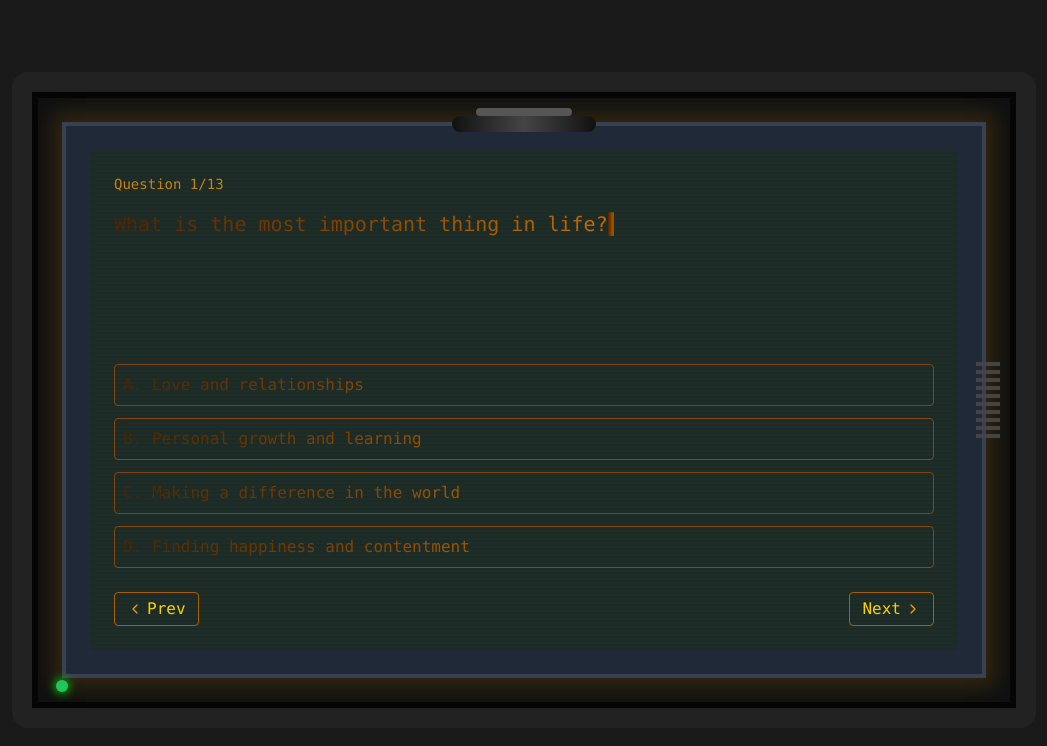
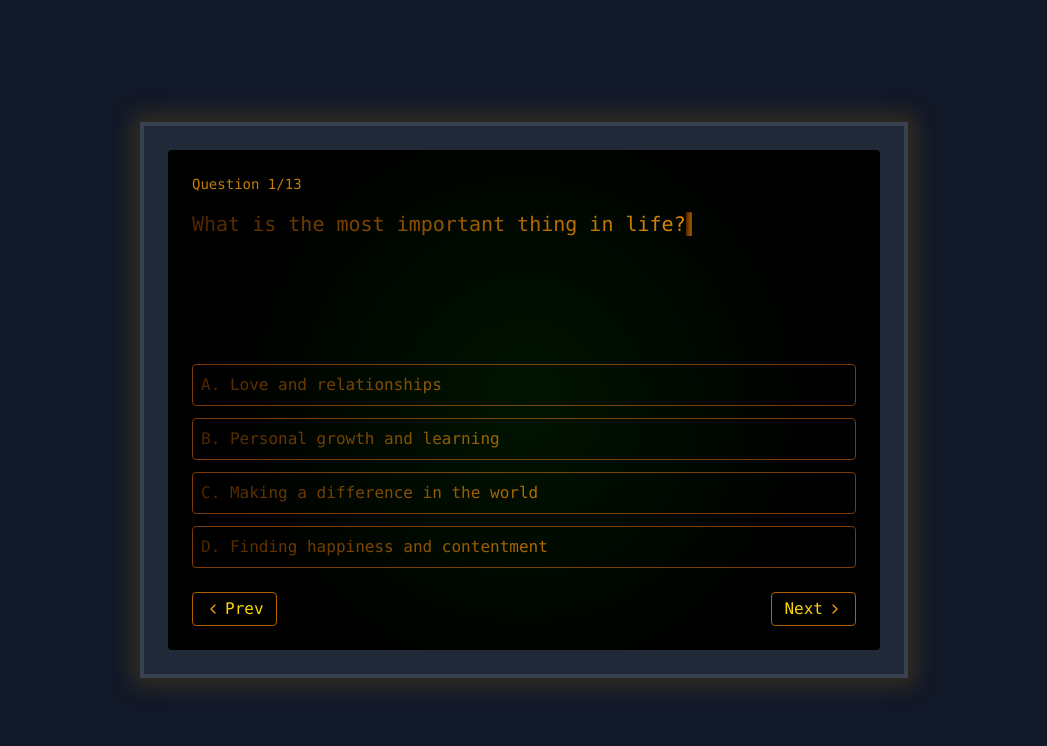
Before and after one commit to raimonvibe/retro-typewriter, a Next.js app: page / in a window 1280 px wide. Shown: the top 746 px of the page, without its empty margins (116-1163 px from the left). Built offline with nearby package versions, Linux system fonts and the light colour scheme.

Commit message:
Update page.tsx

```diff
--- a/app/page.tsx
+++ b/app/page.tsx
@@ -275,36 +275,20 @@
   }
 
   return (
-  <div className="bg-[#1a1a1a] min-h-screen flex items-center justify-center p-6">
-    <div className="bg-[#333] border-[20px] border-[#222] rounded-[1rem] shadow-[inset_0_0_20px_#000] relative w-full max-w-5xl overflow-hidden">
+    <div className="flex items-center justify-center min-h-screen bg-gray-900 p-4">
+      <div className="w-full max-w-3xl">
+        <div className="bg-gray-800 rounded-lg p-6 shadow-[0_0_20px_8px_rgba(255,170,0,0.15)] border-4 border-gray-700">
+          <div className="bg-black rounded relative overflow-hidden p-6 min-h-[500px] flex flex-col">
+            {/* CRT effects */}
+            <div className="absolute inset-0 pointer-events-none bg-[linear-gradient(transparent_50%,rgba(0,0,0,0.02)_50%)] bg-[length:100%_4px]" />
+            <div className="absolute inset-0 pointer-events-none opacity-10 bg-[radial-gradient(circle,rgba(10,255,10,0.8)_0%,rgba(0,0,0,0)_70%)]" />
 
-      {/* Power LED */}
-      <div className="absolute bottom-4 left-6 w-3 h-3 bg-green-500 rounded-full shadow-[0_0_8px_2px_rgba(0,255,0,0.6)]" />
-
-      {/* Ventilation slits */}
-      <div className="absolute right-4 top-1/2 -translate-y-1/2 space-y-1">
-        {Array.from({ length: 10 }).map((_, i) => (
-          <div key={i} className="w-6 h-1 bg-[#444] rounded-sm" />
-        ))}
-      </div>
-
-      {/* Top panel strip */}
-      <div className="absolute top-4 left-1/2 -translate-x-1/2 w-24 h-2 rounded-full bg-[#555]" />
-      <div className="absolute top-6 left-1/2 -translate-x-1/2 w-36 h-4 rounded-full bg-gradient-to-r from-[#111] via-[#444] to-[#111]" />
-
-      {/* Screen container */}
-      <div className="p-6 bg-[#111] border-[6px] border-[#050505] rounded-md shadow-inner">
-        <div className="bg-gray-800 rounded-lg p-6 shadow-[0_0_20px_8px_rgba(255,170,0,0.15)] border-4 border-gray-700">
-        <div className="bg-[#1f2d28] rounded relative overflow-hidden p-6 min-h-[500px] flex flex-col">
-            {/* Scanline and CRT glow */}
-            <div className="absolute inset-0 pointer-events-none bg-[linear-gradient(transparent_50%,rgba(0,0,0,0.05)_50%)] bg-[length:100%_4px]" />
-
-            {/* Question header */}
+            {/* Question number */}
             <div className="text-amber-500/80 mb-4 font-mono text-sm">
               Question {currentQuestionIndex + 1}/{questions.length}
             </div>
 
-            {/* Typing area */}
+            {/* Text display area */}
             <div className="font-mono text-xl mb-6 flex-grow">
               <p className="typewriter-text text-amber-300/90">
                 {typedText}
@@ -329,21 +313,26 @@
               </div>
             )}
 
-            {/* Navigation buttons */}
+            {/* Navigation */}
             <div className="flex justify-between mt-6 font-mono">
               <button
-                onClick={() =>
-                  setCurrentQuestionIndex((prev) => (prev - 1 + questions.length) % questions.length)
-                }
+                onClick={() => setCurrentQuestionIndex((prev) => (prev - 1 + questions.length) % questions.length)}
                 className="nav-button flex items-center text-amber-300/90 border border-amber-700/70 px-3 py-1 rounded hover:bg-amber-900/20 transition-colors"
               >
                 <ChevronLeft className="w-4 h-4 mr-1 text-amber-500" /> Prev
               </button>
 
+              {!isTypingQuestion && typingComplete && (
+                <button
+                  onClick={handleBackToQuestion}
+                  className="nav-button text-amber-300/90 border border-amber-700/70 px-3 py-1 rounded hover:bg-amber-900/20 transition-colors"
+                >
+                  Back to Question
+                </button>
+              )}
+
               <button
-                onClick={() =>
-                  setCurrentQuestionIndex((prev) => (prev + 1) % questions.length)
-                }
+                onClick={() => setCurrentQuestionIndex((prev) => (prev + 1) % questions.length)}
                 className="nav-button flex items-center text-amber-300/90 border border-amber-700/70 px-3 py-1 rounded hover:bg-amber-900/20 transition-colors"
               >
                 Next <ChevronRight className="w-4 h-4 ml-1 text-amber-500" />
@@ -353,7 +342,6 @@
         </div>
       </div>
     </div>
-  </div>
-)
+  )
 
 }
```
